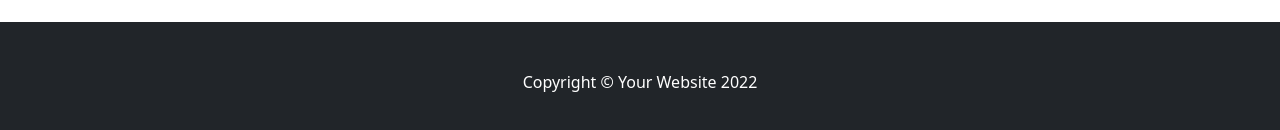
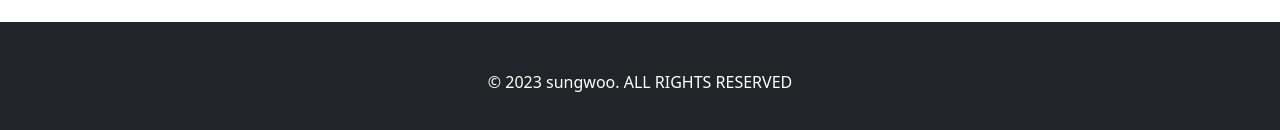
Before and after one commit to 501Legion/SungWoo, a plain HTML site: page SungWoo-products/products.html in a window 1280 px wide. Shown: the part 936-1066 px from the top of the page. Drawn offline with nearby package versions, Linux system fonts and the light colour scheme.

Commit message:
Update products.html

```diff
--- a/SungWoo-products/products.html
+++ b/SungWoo-products/products.html
@@ -196,7 +196,7 @@
     <footer class="py-5 bg-dark">
       <div class="container">
         <p class="m-0 text-center text-white">
-          Copyright &copy; Your Website 2022
+          &copy; 2023 sungwoo. ALL RIGHTS RESERVED
         </p>
       </div>
     </footer>
```
